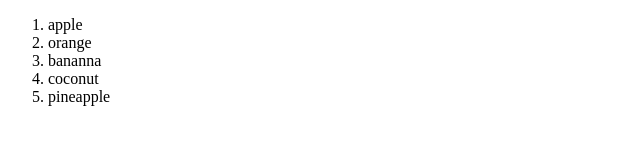
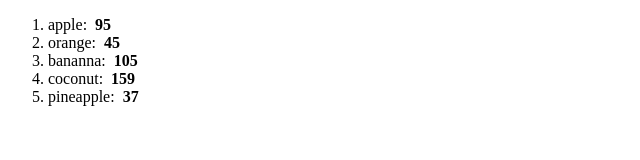
Before and after one commit to alal9000/react-course-bc, a React (Vite) app in the folder my-react-app/: page / in a window 1280 px wide. Shown: the top 160 px of the page, without its empty margins (0-640 px from the left). Built offline with nearby package versions, Linux system fonts and the light colour scheme.

Commit message:
cleaning working dir

```diff
--- a/my-react-app/src/List.jsx
+++ b/my-react-app/src/List.jsx
@@ -1,10 +1,16 @@
-function List(){
-    const fruits = [{name: 'apple', calories:95}, {name: 'orange', calories: 45}, {name: 'bananna', calories: 105}, {name: 'coconut', calories: 159}, {name: 'pineapple', calories: 37}];
+function List() {
+  const fruits = [
+    { id: 1, name: "apple", calories: 95 },
+    { id: 2, name: "orange", calories: 45 },
+    { id: 3, name: "bananna", calories: 105 },
+    { id: 4, name: "coconut", calories: 159 },
+    { id: 5, name: "pineapple", calories: 37 }
+  ];
 
-    fruits.sort();
+  fruits.sort();
 
-    const listItems = fruits.map(fruit => <li>{fruit.name}</li>)
+  const listItems = fruits.map((fruit) => <li key={fruit.id}>{fruit.name}: &nbsp;<b>{fruit.calories}</b></li>);
 
-    return (<ol>{listItems}</ol>);
+  return <ol>{listItems}</ol>;
 }
-export default List
+export default List;
```
Also changed, not shown: 1 other file (tests, documents, lock files or other folders).
